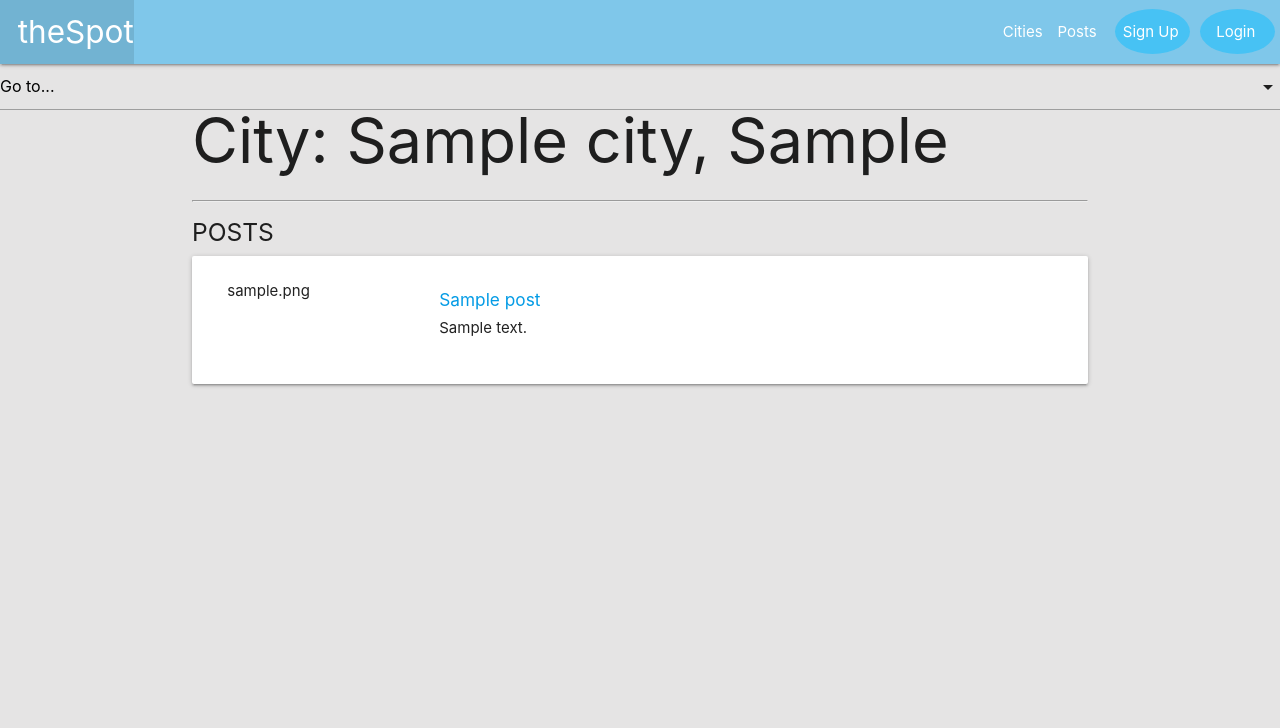
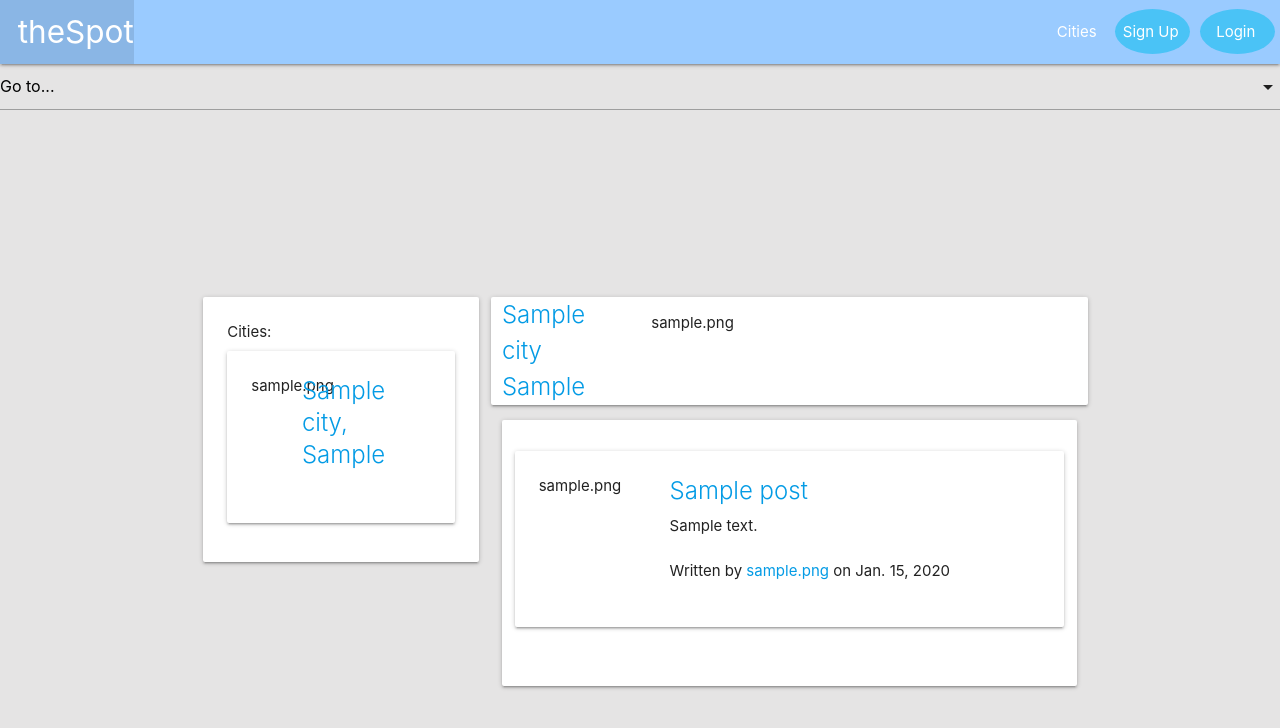
Before and after one commit to melisalarson/theSpot, a Django app: page /cities/1/ in a window 1280 px wide. Shown: the top 728 px of the page. Run offline with Django 3.2, Linux system fonts and the light colour scheme; tables that the repository leaves empty hold one stand-in row (values such as "Sample post").

Commit message:
restructure cities page etc

```diff
--- a/main_app/static/css/styles.css
+++ b/main_app/static/css/styles.css
@@ -50,8 +50,12 @@ body {
 }
 
 .nav-wrapper {
-  background-color: rgba(115, 210, 248, 0.897);
+  /* background-color: rgba(115, 210, 248, 0.897); */
+  /* background-color: rgba(154,203,255,0.897); */
+  background-color: rgb(154,203,255);
 }
+
+
 
 .worldmap {
   height: 100%;
--- a/main_app/templates/base.html
+++ b/main_app/templates/base.html
@@ -30,7 +30,6 @@
 
           <ul class="unorderedlist active right">
             <li><a class="closer" href="{% url 'cities' %}">Cities</a></li>
-            <li><a class="closer" href="{% url 'posts' %}">Posts</a></li>
             {% if user.is_authenticated %}
               <li><a class="closer" href="{% url 'profile' %}">Profile</a></li>
               <li><button class="btn3 closer"><a  href="{% url 'logout' %}"> Log Out</a></button></li>
--- a/main_app/templates/city_index.html
+++ b/main_app/templates/city_index.html
@@ -1,6 +1,6 @@
 {% extends 'base.html' %}
-{% load static %}
 {% block content %}
+
 
 <!-- ADD POST Modal -->
 <div id="modal-newpost" class="modal-open modal">
@@ -15,41 +15,112 @@
     </form>
 
   </div>
+</div>
+<!-- DELETE POST Modal -->
+<div id="modal-deletepost" class="modal-open modal">
+  <div class="modal-content">
+
+    <h3>Are you sure you want to delete #{title}?</h3>
+    <a href="#"></a><button>Delete Post</button>
+
+  </div>
   <!-- <div class="modal-footer">
     <a href="#" class="modal-close waves-effect waves-green btn-flat">Add New Post</a> -->
 </div>
 
 
+<br><br><br><br><br><br><br><br><br><br>
 
-<h1>City: {{ city.name }}, {{ city.country }}</h1>
-<hr />
 
-{% if user.is_authenticated %}
-  <a class="btn2 modal-trigger" href="#modal-newpost" class="modal modal-open">Add Post</a>
-{% endif %}
 
-<h5>POSTS</h5>
+<div class="row">
+  <!-- ************************* ROW 1 ************************* -->
 
+
+
+  <div class="all_info col s4">
+    <!-- ************************* COLUMN A ************************* -->
+    <div class="card">
+      <div class="card-content">
+        Cities:
+        <!-- -------------------- CITIES -------------------- -->
+        <section class="cities-sections">
+
+          {% for city in cities %}
+          <div class="card">
+            <div class="card-content">
+              <div class="row">
+
+                <div class="city col s3">
+                  <p>{{ city.picture }}</p>
+                </div>
+
+                <div class="city col s9">
+                  <a href="{% url 'city_index' city.id %}">
+                    <span class="card-title">{{ city.name }}, {{ city.country }}</span>
+                  </a>
+                </div>
+
+
+              </div>
+            </div>
+          </div>
+          {% endfor %}
+        </section>
+      </div>
+    </div>
+  </div>
+
+  <div class="all_info col s8">
+    <!-- ************************* COLUMN B ************************* -->
+
+
+    <div class="featured_city row card">
+
+      <div class="post col s3">
+        <a href="{{ city.id }}">
+          <span class="card-title">{{ city.name }} <br> {{ city.country }}</span>
+        </a>
+      </div>
+
+      <div class="post col s9">
+        <p>{{ city.picture }}</p>
+      </div>
+    </div>
+
+    <div class="card">
+      <div class="card-content">
+        <!-- -------------------- POSTS -------------------- -->
+        <section class="posts-sections">
+          <!-- -------------------- FEATURED CITY -------------------- -->
+          <div class="featured_posts row">
             {% for post in posts %}
             <div class="card">
               <div class="card-content">
                 <div class="row">
-      <div class="posts">
+
                   <div class="post col s3">
-          <p>{{post.picture}}</p>
+                    <p>{{ post.profile.profile_picture }}</p>
                   </div>
+
                   <div class="post col s9">
-          <a href="{% url 'post_index' post.id%}">
-            <h6>{{post.title}}</h6>
-          </a>
-          <p>{{post.description}}</p>
+                    <a href="{% url 'post_index' post.id %}"><span class="card-title">{{ post.title }}</span></a>
+                    <p>{{ post.description }}</p>
+                    <br>
+                    <p>Written by <span class="author"><a href="#">{{ post.profile.profile_name }}</a></span> on <span
+                        class="published_date">{{ post.date }}</span></p>
+                  </div>
+
                 </div>
               </div>
             </div>
           </div>
+          {% endfor %}
+        </section>
       </div>
-
-{% endfor %}
+    </div>
+  </div>
+</div>
 
 
 
@@ -58,4 +129,5 @@
     $('select').not('.disabled').formSelect();
   });
 </script>
+
 {% endblock %}
--- a/main_app/templates/post_index.html
+++ b/main_app/templates/post_index.html
@@ -33,7 +33,7 @@
     <br>
     <p>{{ post.description }}</p>
 
-    {% if user.is_authenticated %}
+    {% if user.id == post.profile.id %}
     <a href="{% url 'edit_post' post.id %}">
       <button class="btn2" type="submit" name="edit">Edit Post</button>
     </a>
--- a/main_app/templates/profile.html
+++ b/main_app/templates/profile.html
@@ -13,7 +13,7 @@
     <br>
     <h6>Name: {{ profile.profile_name }}</h6>
     <h6>City: {{ profile.city }}</h6>
-    <h6>Profile Picture: <img src="{{ profile.default_picture.url }}" class="circle responsive-img" style="width: 100px; height: 100px;"></h6>
+    <h6>Profile Picture: <img src="#" class="circle responsive-img" style="width: 100px; height: 100px;"></h6>
     <h6>Join Date: {{ profile.user.date_joined }}</h6>
     <br>
   </div>
--- a/main_app/views.py
+++ b/main_app/views.py
@@ -21,32 +21,51 @@ def home (request):
 def cities (request):
   signup_form = UserCreationForm()
   form = AuthenticationForm()
+  post_form = PostForm()
   cities = City.objects.all()
-  print(cities[0].__dict__)
-  return render(request, 'cities.html', {'cities': cities, 'signup_form' : signup_form, 'form':form})
+  city = City.objects.all().first()
+  posts = Post.objects.filter(city=city).order_by('-date')
+  context = {
+    'signup_form' : signup_form,
+    'form':form,
+    'post_form': post_form,
+    'cities': cities,
+    'city': city,
+    'posts': posts,
+    }
+  return render(request, 'cities.html', context)
+  # return redirect('city_index', city.id)
+
 
 def city_index (request, city_id):
+  city = City.objects.all().first()
   signup_form = UserCreationForm()
   form = AuthenticationForm()
   post_form = PostForm()
+  cities = City.objects.all()
   city = City.objects.get(id=city_id)
   posts = Post.objects.filter(city=city).order_by('-date')
   # print(posts.__dict__)
   context = {
-    'city': city,
-    'posts': posts,
     'signup_form' : signup_form,
     'form':form,
     'post_form': post_form,
+    'cities':cities,
+    'city': city,
+    'posts': posts,
     }
   return render(request, 'city_index.html', context)
+  # return redirect('city_index', city.id)
+  # return redirect('cities')
+
 
 def posts (request):
-  signup_form = UserCreationForm()
-  form = AuthenticationForm()
-  posts = Post.objects.all()
-  post_form = PostForm()
-  return render(request, 'posts.html', {'posts': posts, 'signup_form' : signup_form, 'form':form, 'post_form': post_form})
+  pass
+#   signup_form = UserCreationForm()
+#   form = AuthenticationForm()
+#   posts = Post.objects.all()
+#   post_form = PostForm()
+#   return render(request, 'posts.html', {'posts': posts, 'signup_form' : signup_form, 'form':form, 'post_form': post_form})
 
 def post_index (request, post_id):
   signup_form = UserCreationForm()
```
Also changed, not shown: main_app/templates/cities.html (+107 -5 lines), main_app/templates/posts.html (+4 -3 lines), main_app/migrations/0005_auto_20200808_1841.py (added), main_app/static/iconic/LA_iconic.jpeg (added), main_app/static/iconic/boston_iconic.jpg (added), main_app/static/iconic/sf_iconic.jpeg (added), media/uploads/LA_iconic.jpeg (added), media/uploads/boston_iconic_fbtVNSe.jpg (added), media/uploads/melisa_larson_headshot.jpeg (added), media/uploads/melisa_larson_headshot_vpsMHAX.jpeg (added), media/uploads/sf_iconic.jpeg (added). Lines whose indentation alone changed are shown as unchanged.
